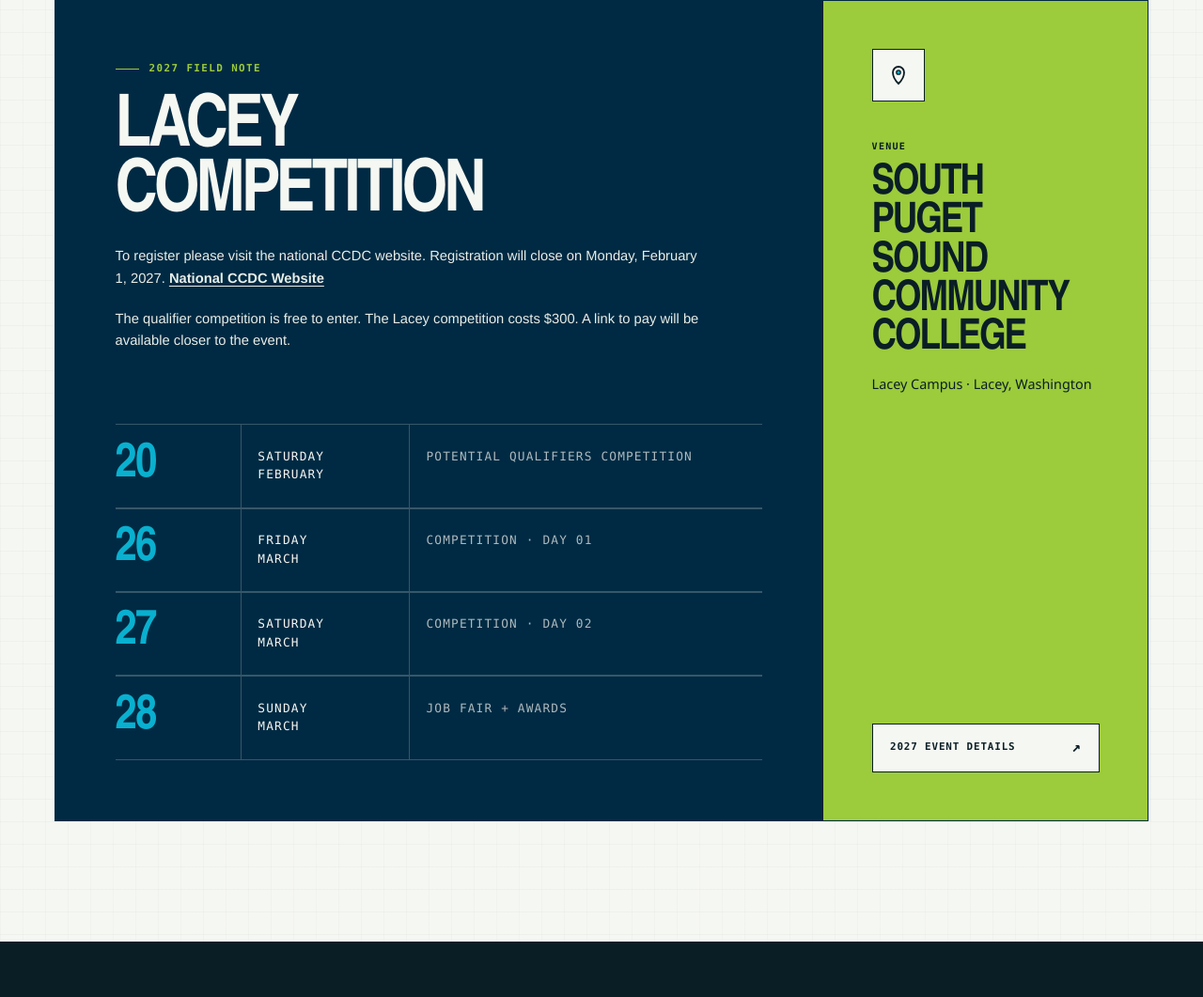
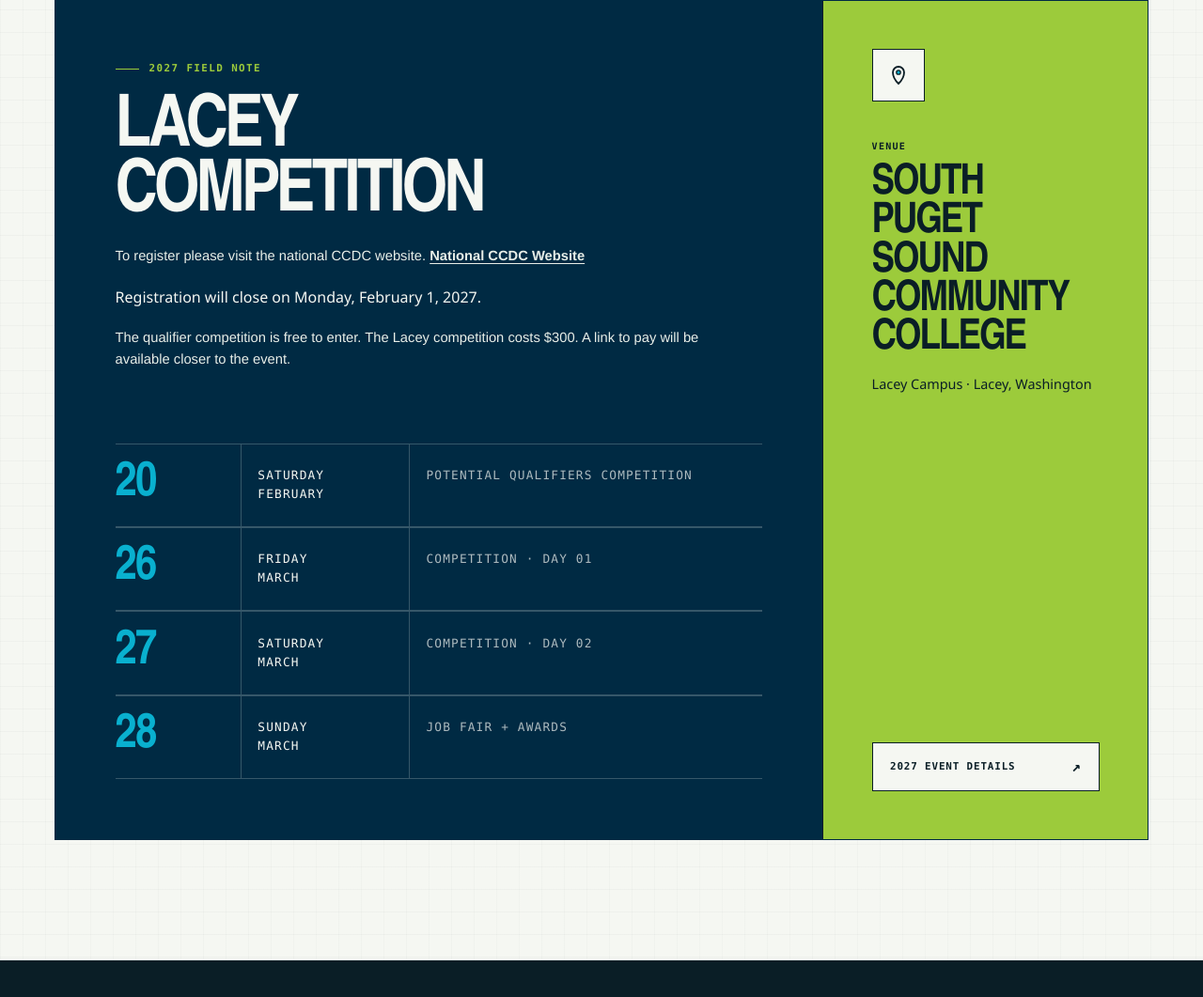
Before and after one commit to PNWCyber/PRCCDC, a plain HTML site: page index.html in a window 1280 px wide. Shown: the part 2918-3979 px from the top of the page at 94% size. Drawn offline with Linux system fonts and the light colour scheme.

Commit message:
Cleaned up NCCDC link

```diff
--- a/index.html
+++ b/index.html
@@ -1623,7 +1623,7 @@
       <div class="schedule-board page-shell">
         <div class="schedule-main">
           <p class="eyebrow">2027 field note</p>
-          <h2 id="event-title">Lacey Competition</h2><p class="proof-status">To register please visit the national CCDC website. Registration will close on Monday, February 1, 2027. <a href="https://www.ccdc.io/" target="_blank" rel="noopener noreferrer">National CCDC Website</a></p><p class="proof-status">The qualifier competition is free to enter. The Lacey competition costs $300. A link to pay will be available closer to the event.</p>
+          <h2 id="event-title">Lacey Competition</h2><p class="proof-status">To register please visit the national CCDC website. <a href="https://www.ccdc.io/" target="_blank" rel="noopener noreferrer">National CCDC Website</a></p> Registration will close on Monday, February 1, 2027. <p class="proof-status">The qualifier competition is free to enter. The Lacey competition costs $300. A link to pay will be available closer to the event.</p>
 
           <div class="date-line">
             <div class="date-cell date-day">20</div>
```
